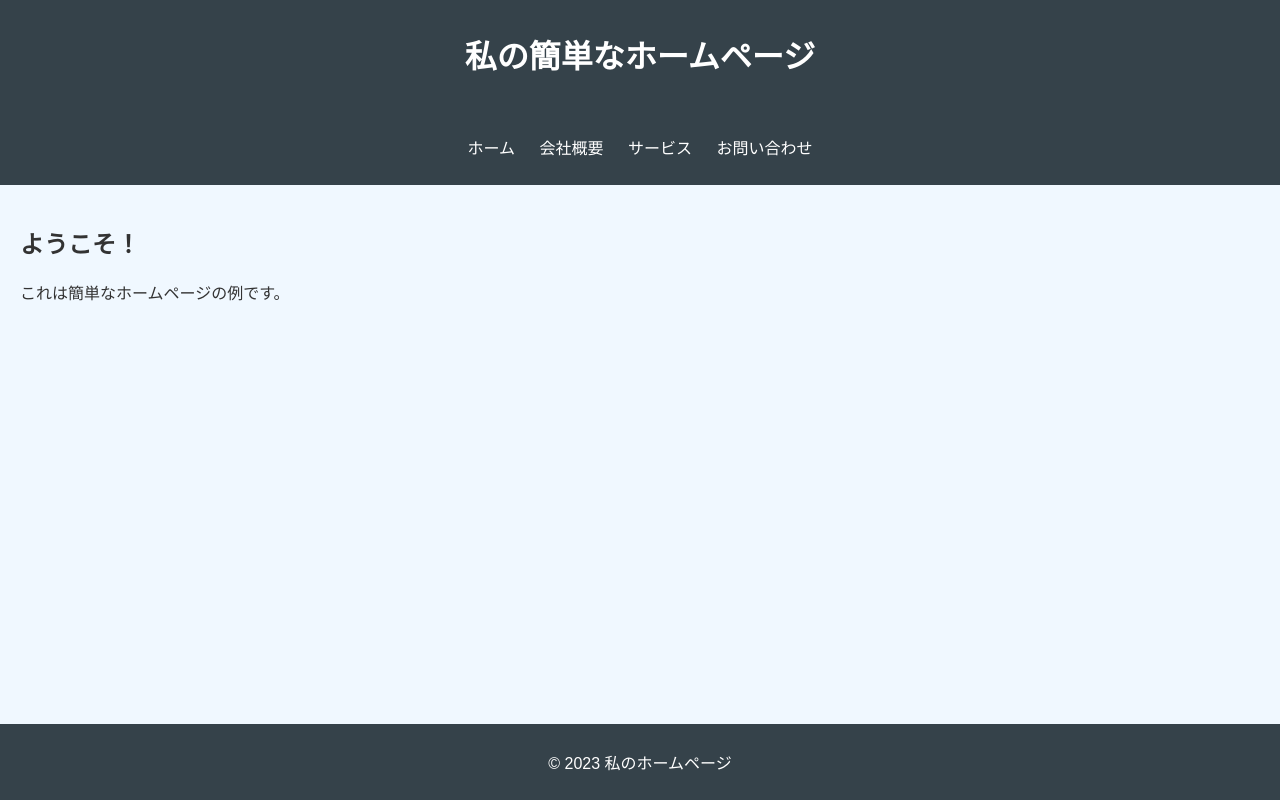
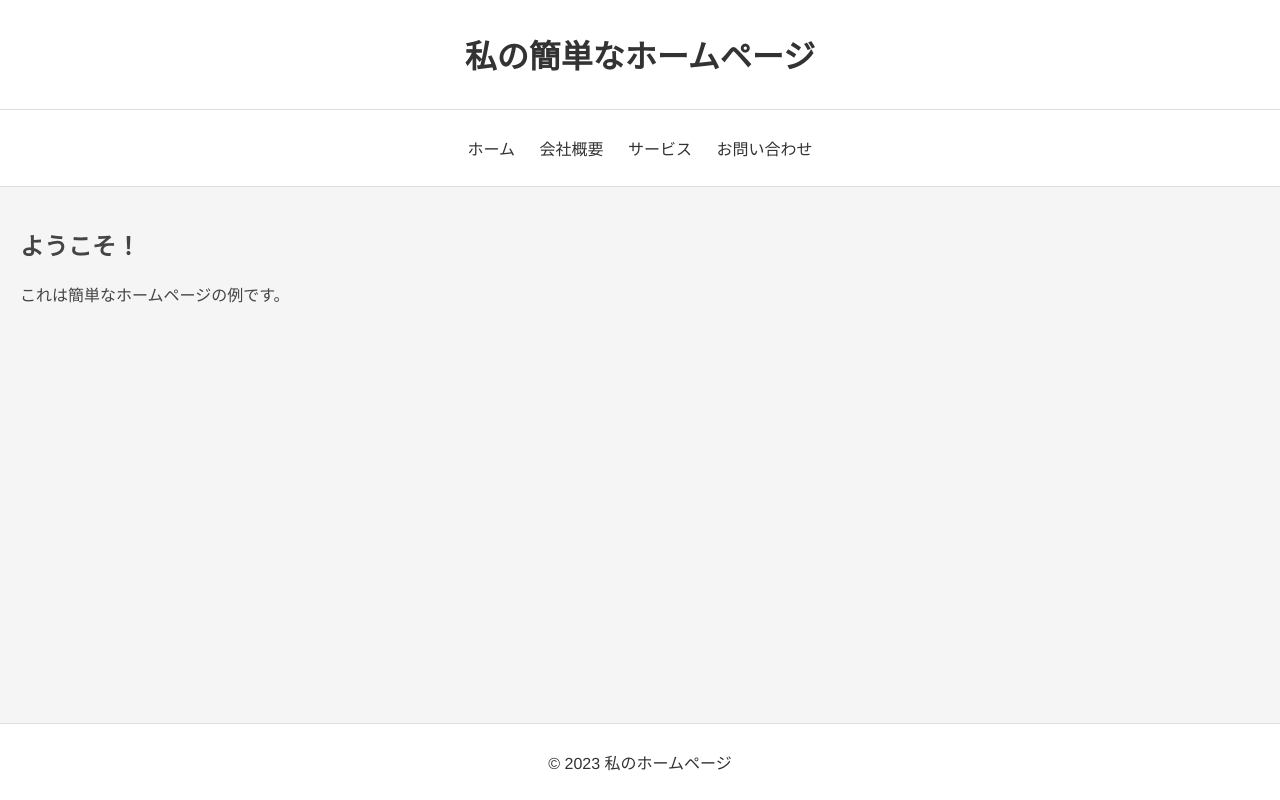
Before and after one commit to ojizou003/git-test, a plain HTML site: page index.html in a window 1280 px wide. Drawn offline with Linux system fonts and the light colour scheme.

Commit message:
clineで修正

```diff
--- a/index.html
+++ b/index.html
@@ -4,51 +4,7 @@
     <meta charset="UTF-8">
     <meta name="viewport" content="width=device-width, initial-scale=1.0">
     <title>簡単なウェブページ</title>
-    <style>
-        body {
-            font-family: Arial, sans-serif;
-            margin: 0;
-            padding: 0;
-            background-color: #f0f8ff; /* 背景色をより薄い色に変更 */
-            color: #333; /* 文字色を濃い色に変更 */
-        }
-        header {
-            background: #35424a;
-            color: #ffffff;
-            padding: 10px 0;
-            text-align: center;
-        }
-        nav {
-            background: #35424a;
-            color: #ffffff;
-            padding: 10px 0;
-            text-align: center;
-        }
-        nav ul {
-            padding: 0;
-            list-style: none;
-        }
-        nav li {
-            display: inline;
-            margin: 0 10px;
-        }
-        nav a {
-            color: #ffffff;
-            text-decoration: none;
-        }
-        main {
-            padding: 20px;
-        }
-        footer {
-            text-align: center;
-            padding: 10px 0;
-            background: #35424a;
-            color: #ffffff;
-            position: absolute;
-            bottom: 0;
-            width: 100%;
-        }
-    </style>
+    <link rel="stylesheet" href="style.css">
 </head>
 <body>
     <header>
--- /dev/null
+++ b/style.css
@@ -0,0 +1,46 @@
+body {
+    font-family: "Helvetica Neue", Arial, "Hiragino Kaku Gothic ProN", "Hiragino Sans", Meiryo, sans-serif;
+    margin: 0;
+    padding: 0;
+    background-color: #f5f5f5;
+    color: #444;
+}
+header {
+  background: #fff;
+  color: #333;
+  padding: 10px 0;
+  text-align: center;
+  border-bottom: 1px solid #ddd;
+}
+nav {
+  background: #fff;
+  color: #333;
+  padding: 10px 0;
+  text-align: center;
+  border-bottom: 1px solid #ddd;
+}
+nav ul {
+  padding: 0;
+  list-style: none;
+}
+nav li {
+  display: inline;
+  margin: 0 10px;
+}
+nav a {
+  color: #333;
+  text-decoration: none;
+}
+main {
+  padding: 20px;
+}
+footer {
+  text-align: center;
+  padding: 10px 0;
+  background: #fff;
+  color: #333;
+  position: absolute;
+  bottom: 0;
+  width: 100%;
+  border-top: 1px solid #ddd;
+}
```
